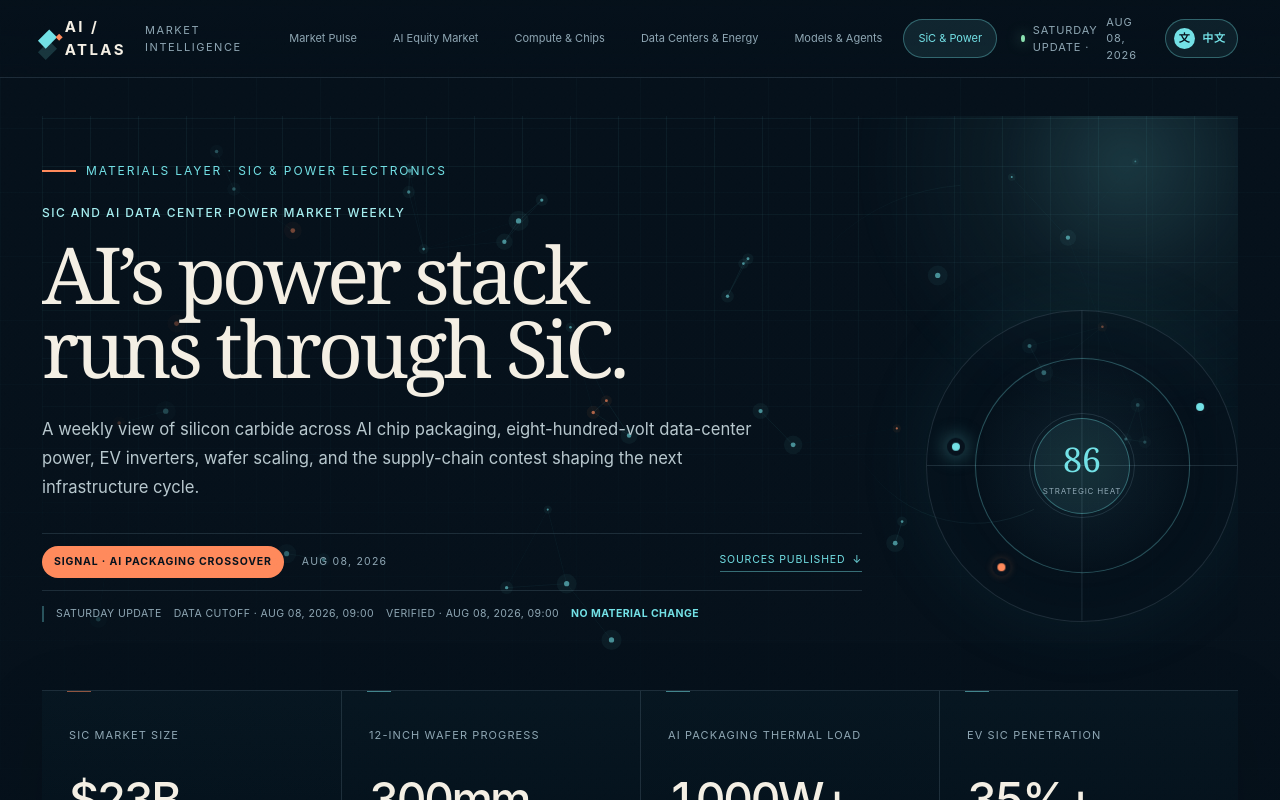
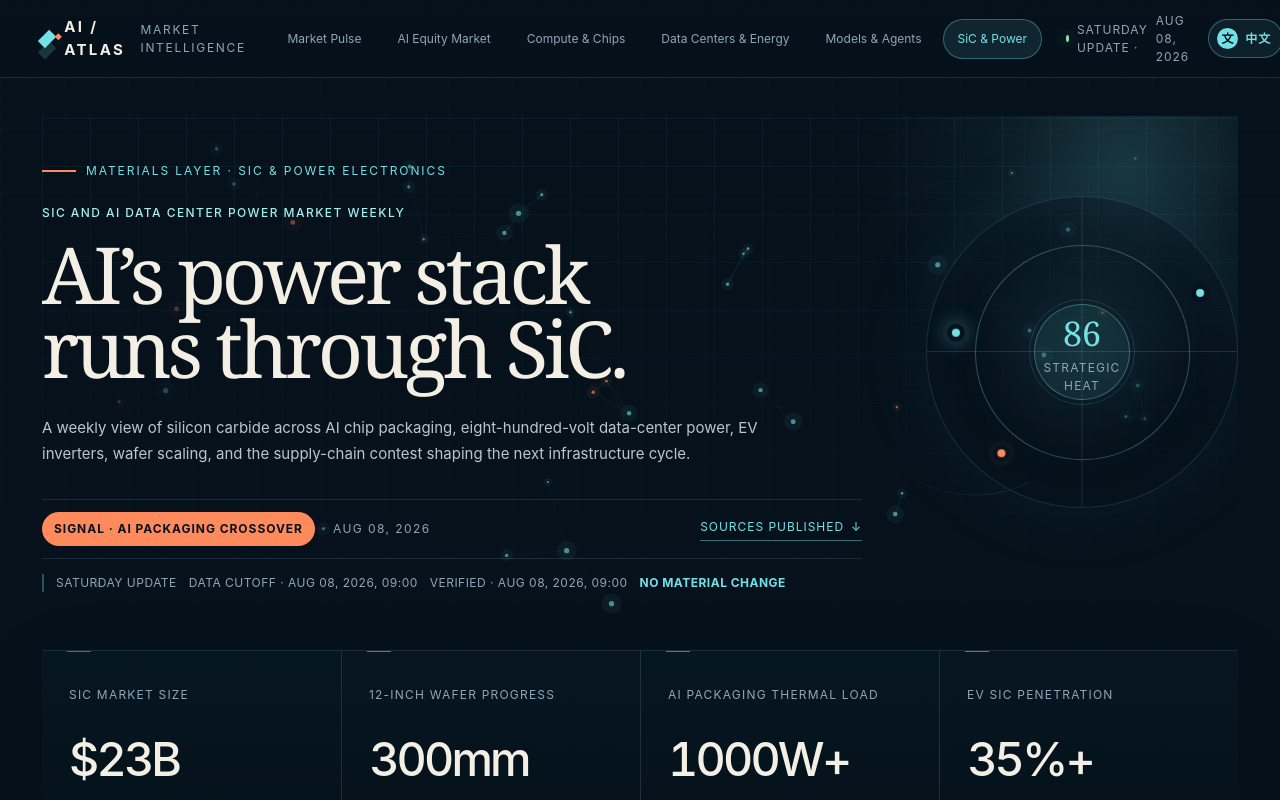
Before and after one commit to TYCreation/ai-market-atlas, a Next.js app: page /en/sic in a window 1280 px wide. Shown: the top 800 px of the page. Built offline with nearby package versions, Linux system fonts and the light colour scheme.

Commit message:
feat: improve market brief readability

```diff
--- a/app/globals.css
+++ b/app/globals.css
@@ -1,6 +1,14 @@
 @import "tailwindcss";
 
 :root {
+  --header-height: 78px;
+  --text-xs: 0.75rem;
+  --text-sm: 0.8125rem;
+  --text-base: 0.9375rem;
+  --text-md: 1rem;
+  --text-lg: 1.125rem;
+  --text-xl: 1.375rem;
+  --text-2xl: clamp(2rem, 5vw, 4.75rem);
   --ink: #07121d;
   --ink-2: #0c1b29;
   --panel: rgba(16, 37, 54, 0.76);
@@ -35,7 +43,21 @@
     var(--ink);
   color: var(--ivory);
   font-family: var(--font-sans);
+  font-size: var(--text-md);
+  line-height: 1.5;
   min-height: 100vh;
+}
+
+:lang(zh-Hant) body {
+  line-height: 1.75;
+}
+
+:lang(zh-Hant) .masthead-summary,
+:lang(zh-Hant) .panel p,
+:lang(zh-Hant) .watch-card p,
+:lang(zh-Hant) .source-card p {
+  font-size: var(--text-md);
+  line-height: 1.75;
 }
 
 a {
@@ -64,7 +86,7 @@
   display: grid;
   gap: 24px;
   grid-template-columns: auto 1fr auto;
-  min-height: 74px;
+  min-height: var(--header-height);
   padding: 0 42px;
   position: sticky;
   top: 0;
@@ -107,7 +129,7 @@
 .brand span:last-child {
   color: var(--muted);
   font-family: var(--font-mono);
-  font-size: 9px;
+  font-size: var(--text-xs);
   letter-spacing: 0.14em;
   text-transform: uppercase;
 }
@@ -122,7 +144,7 @@
   border: 1px solid transparent;
   border-radius: 999px;
   color: var(--muted);
-  font-size: 12px;
+  font-size: var(--text-xs);
   padding: 9px 13px;
   transition: 160ms ease;
   white-space: nowrap;
@@ -132,7 +154,6 @@
 .nav-link:focus-visible {
   border-color: var(--line);
   color: var(--ivory);
-  outline: none;
 }
 
 .nav-link.active {
@@ -146,7 +167,7 @@
   color: var(--muted);
   display: flex;
   font-family: var(--font-mono);
-  font-size: 10px;
+  font-size: var(--text-xs);
   gap: 8px;
   letter-spacing: 0.08em;
   text-transform: uppercase;
@@ -177,7 +198,7 @@
   cursor: pointer;
   display: inline-flex;
   font-family: var(--font-mono);
-  font-size: 10px;
+  font-size: var(--text-xs);
   font-weight: 650;
   gap: 7px;
   letter-spacing: 0.08em;
@@ -203,7 +224,6 @@
   background: rgba(115, 225, 230, 0.16);
   border-color: var(--cyan);
   color: var(--ivory);
-  outline: none;
 }
 
 @keyframes pulse {
@@ -233,11 +253,11 @@
 }
 
 .masthead {
-  align-items: end;
+  align-items: start;
   display: grid;
   gap: 48px;
   grid-template-columns: minmax(0, 1.35fr) minmax(340px, 0.65fr);
-  min-height: 440px;
+  min-height: 0;
   overflow: hidden;
   padding: 38px 0 58px;
   position: relative;
@@ -266,7 +286,7 @@
   color: var(--cyan);
   display: flex;
   font-family: var(--font-mono);
-  font-size: 11px;
+  font-size: var(--text-xs);
   gap: 10px;
   letter-spacing: 0.16em;
   margin: 0 0 24px;
@@ -293,7 +313,7 @@
 .search-heading {
   color: var(--cyan-soft);
   font-family: var(--font-mono);
-  font-size: 11px;
+  font-size: var(--text-xs);
   font-weight: 500;
   letter-spacing: 0.12em;
   line-height: 1.45;
@@ -313,7 +333,7 @@
 
 .masthead-summary {
   color: #b8c8ce;
-  font-size: 17px;
+  font-size: var(--text-md);
   line-height: 1.65;
   margin: 30px 0 32px;
   max-width: 750px;
@@ -345,7 +365,7 @@
 .edition {
   color: var(--muted);
   font-family: var(--font-mono);
-  font-size: 10px;
+  font-size: var(--text-xs);
   letter-spacing: 0.12em;
   text-transform: uppercase;
 }
@@ -356,7 +376,7 @@
   color: var(--cyan);
   display: inline-flex;
   font-family: var(--font-mono);
-  font-size: 9px;
+  font-size: var(--text-xs);
   gap: 7px;
   letter-spacing: 0.08em;
   padding-bottom: 3px;
@@ -372,7 +392,7 @@
   color: var(--ink);
   display: inline-flex;
   font-family: var(--font-mono);
-  font-size: 9px;
+  font-size: var(--text-xs);
   font-weight: 700;
   gap: 7px;
   letter-spacing: 0.08em;
@@ -386,7 +406,6 @@
   background: var(--ivory);
   border-color: var(--ivory);
   color: var(--ink);
-  outline: none;
   transform: translateY(-1px);
 }
 
@@ -394,7 +413,6 @@
 .source-jump:focus-visible {
   border-color: var(--ivory);
   color: var(--ivory);
-  outline: none;
 }
 
 .signal-badge {
@@ -404,7 +422,7 @@
   color: var(--ink);
   display: inline-flex;
   font-family: var(--font-mono);
-  font-size: 10px;
+  font-size: var(--text-xs);
   font-weight: 700;
   gap: 7px;
   letter-spacing: 0.08em;
@@ -478,7 +496,7 @@
 .orbit-core span {
   color: var(--muted);
   font-family: var(--font-mono);
-  font-size: 8px;
+  font-size: var(--text-xs);
   letter-spacing: 0.1em;
   text-transform: uppercase;
 }
@@ -549,7 +567,7 @@
 .metric-label {
   color: var(--muted);
   font-family: var(--font-mono);
-  font-size: 10px;
+  font-size: var(--text-xs);
   letter-spacing: 0.1em;
   text-transform: uppercase;
 }
@@ -566,14 +584,14 @@
   align-items: center;
   color: var(--muted);
   display: flex;
-  font-size: 11px;
+  font-size: var(--text-xs);
   justify-content: space-between;
 }
 
 .metric-delta {
   color: var(--green);
   font-family: var(--font-mono);
-  font-size: 9px;
+  font-size: var(--text-xs);
   text-transform: uppercase;
 }
 
@@ -603,7 +621,7 @@
 .metric-sources > span {
   color: var(--muted);
   font-family: var(--font-mono);
-  font-size: 8px;
+  font-size: var(--text-xs);
   letter-spacing: 0.08em;
   margin-right: 2px;
   text-transform: uppercase;
@@ -617,7 +635,7 @@
   color: var(--cyan);
   display: inline-flex;
   font-family: var(--font-mono);
-  font-size: 8px;
+  font-size: var(--text-xs);
   height: 23px;
   justify-content: center;
   min-width: 29px;
@@ -629,7 +647,6 @@
 .metric-sources a:focus-visible {
   background: var(--cyan);
   color: var(--ink);
-  outline: none;
 }
 
 .section {
@@ -646,7 +663,7 @@
 .section-kicker {
   color: var(--cyan);
   font-family: var(--font-mono);
-  font-size: 10px;
+  font-size: var(--text-xs);
   letter-spacing: 0.16em;
   margin: 0 0 12px;
   text-transform: uppercase;
@@ -676,7 +693,7 @@
   color: var(--muted);
   cursor: pointer;
   font-family: var(--font-mono);
-  font-size: 9px;
+  font-size: var(--text-xs);
   letter-spacing: 0.08em;
   padding: 8px 12px;
   text-transform: uppercase;
@@ -685,7 +702,6 @@
 .horizon-selector button:hover,
 .horizon-selector button:focus-visible {
   color: var(--ivory);
-  outline: none;
 }
 
 .horizon-selector button.active {
@@ -716,7 +732,7 @@
 .brief-number {
   color: var(--orange);
   font-family: var(--font-mono);
-  font-size: 10px;
+  font-size: var(--text-xs);
   letter-spacing: 0.15em;
   text-transform: uppercase;
 }
@@ -733,7 +749,7 @@
 
 .brief-panel p {
   color: #b8c8ce;
-  font-size: 15px;
+  font-size: var(--text-base);
   line-height: 1.75;
   margin: 0;
   max-width: 800px;
@@ -751,7 +767,7 @@
   border-radius: 999px;
   color: var(--cyan-soft);
   font-family: var(--font-mono);
-  font-size: 9px;
+  font-size: var(--text-xs);
   letter-spacing: 0.06em;
   padding: 7px 9px;
   text-transform: uppercase;
@@ -767,7 +783,7 @@
 .panel-label {
   color: var(--muted);
   font-family: var(--font-mono);
-  font-size: 9px;
+  font-size: var(--text-xs);
   letter-spacing: 0.12em;
   text-transform: uppercase;
 }
@@ -798,7 +814,7 @@
 
 .chart-caption {
   color: var(--muted);
-  font-size: 11px;
+  font-size: var(--text-xs);
   line-height: 1.55;
   margin: 17px 0 0;
 }
@@ -841,7 +857,7 @@
 .signal-index {
   color: var(--muted);
   font-family: var(--font-mono);
-  font-size: 9px;
+  font-size: var(--text-xs);
 }
 
 .signal-score {
@@ -855,14 +871,14 @@
 }
 
 .signal-card h3 {
-  font-size: 16px;
+  font-size: var(--text-md);
   font-weight: 600;
   margin: 38px 0 12px;
 }
 
 .signal-card p {
   color: var(--muted);
-  font-size: 12px;
+  font-size: var(--text-base);
   line-height: 1.55;
   margin: 0;
 }
@@ -871,7 +887,7 @@
   color: var(--cyan-soft);
   display: block;
   font-family: var(--font-mono);
-  font-size: 9px;
+  font-size: var(--text-xs);
   letter-spacing: 0.08em;
   margin-top: 25px;
   text-transform: uppercase;
@@ -902,7 +918,7 @@
 .market-table th {
   color: var(--muted);
   font-family: var(--font-mono);
-  font-size: 9px;
+  font-size: var(--text-xs);
   font-weight: 500;
   letter-spacing: 0.1em;
   text-transform: uppercase;
@@ -910,7 +926,7 @@
 
 .market-table td {
   color: #c7d4d9;
-  font-size: 12px;
+  font-size: var(--text-xs);
 }
 
 .market-table td:first-child {
@@ -932,7 +948,7 @@
   color: var(--cyan);
   display: inline-block;
   font-family: var(--font-mono);
-  font-size: 9px;
+  font-size: var(--text-xs);
   padding: 6px 8px;
   text-transform: uppercase;
 }
@@ -940,7 +956,7 @@
 .deep-dive-updated {
   color: var(--muted);
   font-family: var(--font-mono);
-  font-size: 9px;
+  font-size: var(--text-xs);
   letter-spacing: 0.1em;
   text-transform: uppercase;
 }
@@ -981,7 +997,7 @@
 .sic-stock-head strong {
   color: var(--cyan);
   font-family: var(--font-mono);
-  font-size: 17px;
+  font-size: var(--text-md);
   letter-spacing: 0.08em;
 }
 
@@ -989,7 +1005,7 @@
 .sic-subhead span {
   color: var(--muted);
   font-family: var(--font-mono);
-  font-size: 8px;
+  font-size: var(--text-xs);
   letter-spacing: 0.1em;
   text-transform: uppercase;
 }
@@ -1017,7 +1033,7 @@
 .sic-stock-moves dt {
   color: var(--muted);
   font-family: var(--font-mono);
-  font-size: 8px;
+  font-size: var(--text-xs);
   letter-spacing: 0.1em;
   margin-bottom: 7px;
   text-transform: uppercase;
@@ -1026,7 +1042,7 @@
 .sic-stock-moves dd {
   color: #c7d4d9;
   font-family: var(--font-mono);
-  font-size: 9px;
+  font-size: var(--text-xs);
   margin: 0;
   white-space: nowrap;
 }
@@ -1086,7 +1102,7 @@
 .forecast-year {
   color: var(--muted);
   font-family: var(--font-mono);
-  font-size: 8px;
+  font-size: var(--text-xs);
   white-space: nowrap;
 }
 
@@ -1186,7 +1202,7 @@
   color: var(--cyan);
   content: "0" counter(thesis-case);
   font-family: var(--font-mono);
-  font-size: 9px;
+  font-size: var(--text-xs);
   left: 0;
   position: absolute;
   top: 24px;
@@ -1206,7 +1222,7 @@
 
 .case-list p {
   color: var(--muted);
-  font-size: 11px;
+  font-size: var(--text-xs);
   line-height: 1.6;
   margin: 0;
 }
@@ -1229,7 +1245,7 @@
   cursor: pointer;
   display: inline-flex;
   font-family: var(--font-mono);
-  font-size: 9px;
+  font-size: var(--text-xs);
   gap: 8px;
   letter-spacing: 0.08em;
   padding: 10px 13px;
@@ -1239,7 +1255,7 @@
 
 .market-film-replay span {
   font-family: var(--font-sans);
-  font-size: 16px;
+  font-size: var(--text-md);
   line-height: 1;
 }
 
@@ -1248,7 +1264,6 @@
   background: rgba(115, 225, 230, 0.16);
   border-color: var(--cyan);
   color: var(--ivory);
-  outline: none;
   transform: translateY(-1px);
 }
 
@@ -1286,7 +1301,7 @@
 .market-film-note {
   color: var(--muted);
   font-family: var(--font-mono);
-  font-size: 9px;
+  font-size: var(--text-xs);
   letter-spacing: 0.04em;
   line-height: 1.65;
   margin: 14px 0 0;
@@ -1320,14 +1335,14 @@
 }
 
 .equity-sector-top h3 {
-  font-size: 15px;
+  font-size: var(--text-base);
   margin: 0;
 }
 
 .equity-sector-top > span {
   color: var(--cyan);
   font-family: var(--font-mono);
-  font-size: 8px;
+  font-size: var(--text-xs);
   letter-spacing: 0.08em;
   text-transform: uppercase;
 }
@@ -1349,7 +1364,7 @@
 .basket-metrics span {
   color: var(--muted);
   font-family: var(--font-mono);
-  font-size: 8px;
+  font-size: var(--text-xs);
   letter-spacing: 0.08em;
   text-transform: uppercase;
 }
@@ -1357,7 +1372,7 @@
 .equity-sector-returns strong,
 .basket-metrics strong {
   font-family: var(--font-mono);
-  font-size: 11px;
+  font-size: var(--text-xs);
   font-weight: 600;
 }
 
@@ -1416,7 +1431,7 @@
   color: var(--muted);
   cursor: pointer;
   font-family: var(--font-mono);
-  font-size: 8px;
+  font-size: var(--text-xs);
   letter-spacing: 0.06em;
   padding: 8px 10px;
   text-transform: uppercase;
@@ -1428,7 +1443,6 @@
   background: rgba(115, 225, 230, 0.1);
   border-color: var(--line-strong);
   color: var(--cyan);
-  outline: none;
 }
 
 .equity-table-panel {
@@ -1441,7 +1455,7 @@
 
 .equity-table td {
   font-family: var(--font-mono);
-  font-size: 10px;
+  font-size: var(--text-xs);
 }
 
 .equity-table :is(th, td):nth-child(2),
@@ -1462,14 +1476,14 @@
 
 .equity-name strong {
   color: var(--cyan);
-  font-size: 12px;
+  font-size: var(--text-xs);
   letter-spacing: 0.06em;
 }
 
 .equity-name span {
   color: var(--muted);
   font-family: var(--font-sans);
-  font-size: 10px;
+  font-size: var(--text-xs);
   font-weight: 400;
 }
 
@@ -1521,13 +1535,13 @@
 .catalyst-date span {
   color: var(--muted);
   font-family: var(--font-mono);
-  font-size: 9px;
+  font-size: var(--text-xs);
 }
 
 .catalyst-date strong {
   color: var(--orange);
   font-family: var(--font-mono);
-  font-size: 12px;
+  font-size: var(--text-xs);
   letter-spacing: 0.08em;
 }
 
@@ -1549,7 +1563,7 @@
   color: var(--cyan);
   display: block;
   font-family: var(--font-mono);
-  font-size: 9px;
+  font-size: var(--text-xs);
   letter-spacing: 0.07em;
   margin-bottom: 20px;
 }
@@ -1558,7 +1572,7 @@
 .basket-card p,
 .risk-card p {
   color: var(--muted);
-  font-size: 11px;
+  font-size: var(--text-xs);
   line-height: 1.65;
   margin: 0;
 }
@@ -1581,7 +1595,7 @@
 .basket-index {
   color: var(--orange);
   font-family: var(--font-mono);
-  font-size: 9px;
+  font-size: var(--text-xs);
 }
 
 .basket-card h3 {
@@ -1616,7 +1630,7 @@
   border: 1px solid var(--line);
   color: var(--cyan-soft);
   font-family: var(--font-mono);
-  font-size: 8px;
+  font-size: var(--text-xs);
   padding: 6px 7px;
 }
 
@@ -1654,7 +1668,7 @@
   border-radius: 999px;
   color: var(--cyan);
   font-family: var(--font-mono);
-  font-size: 8px;
+  font-size: var(--text-xs);
   padding: 5px 7px;
   text-transform: uppercase;
 }
@@ -1670,7 +1684,7 @@
 .risk-card-top strong {
   color: var(--ivory);
   font-family: var(--font-mono);
-  font-size: 10px;
+  font-size: var(--text-xs);
   text-align: right;
 }
 
@@ -1709,7 +1723,7 @@
   color: var(--muted);
   display: flex;
   font-family: var(--font-mono);
-  font-size: 9px;
+  font-size: var(--text-xs);
   justify-content: space-between;
   letter-spacing: 0.08em;
   text-transform: uppercase;
@@ -1726,7 +1740,7 @@
 
 .watch-card p {
   color: var(--muted);
-  font-size: 12px;
+  font-size: var(--text-xs);
   line-height: 1.65;
   margin: 0;
 }
@@ -1735,7 +1749,7 @@
   color: var(--cyan);
   display: block;
   font-family: var(--font-mono);
-  font-size: 9px;
+  font-size: var(--text-xs);
   letter-spacing: 0.08em;
   margin-top: 25px;
   text-transform: uppercase;
@@ -1752,7 +1766,7 @@
 .source-reviewed {
   color: var(--muted);
   font-family: var(--font-mono);
-  font-size: 9px;
+  font-size: var(--text-xs);
   letter-spacing: 0.08em;
   text-transform: uppercase;
 }
@@ -1771,7 +1785,7 @@
 
 .source-principles p {
   color: #b8c8ce;
-  font-size: 12px;
+  font-size: var(--text-xs);
   line-height: 1.65;
   margin: 0;
   max-width: 820px;
@@ -1790,7 +1804,7 @@
   border-radius: 999px;
   color: var(--cyan-soft);
   font-family: var(--font-mono);
-  font-size: 8px;
+  font-size: var(--text-xs);
   letter-spacing: 0.06em;
   padding: 8px 10px;
   text-transform: uppercase;
@@ -1826,7 +1840,6 @@
 .source-card > a:focus-visible {
   background: rgba(115, 225, 230, 0.05);
   box-shadow: inset 0 3px 0 var(--cyan);
-  outline: none;
 }
 
 .source-card-top {
@@ -1841,7 +1854,7 @@
   border-radius: 999px;
   color: var(--cyan);
   font-family: var(--font-mono);
-  font-size: 8px;
+  font-size: var(--text-xs);
   letter-spacing: 0.06em;
   padding: 6px 8px;
   text-transform: uppercase;
@@ -1860,13 +1873,13 @@
 .source-index {
   color: var(--muted);
   font-family: var(--font-mono);
-  font-size: 9px;
+  font-size: var(--text-xs);
 }
 
 .source-publisher {
   color: var(--cyan);
   font-family: var(--font-mono);
-  font-size: 9px;
+  font-size: var(--text-xs);
   letter-spacing: 0.06em;
   margin: 30px 0 8px;
   text-transform: uppercase;
@@ -1883,7 +1896,7 @@
 
 .source-scope {
   color: var(--muted);
-  font-size: 11px;
+  font-size: var(--text-xs);
   line-height: 1.62;
   margin: 15px 0 22px;
 }
@@ -1894,7 +1907,7 @@
   color: var(--muted);
   display: flex;
   font-family: var(--font-mono);
-  font-size: 8px;
+  font-size: var(--text-xs);
   gap: 15px;
   justify-content: space-between;
   left: 24px;
@@ -1914,7 +1927,7 @@
 
 .source-method {
   color: var(--muted);
-  font-size: 10px;
+  font-size: var(--text-xs);
   line-height: 1.65;
   margin: 18px 0 0;
   max-width: 940px;
@@ -1936,7 +1949,7 @@
 
 .footer p {
   color: var(--muted);
-  font-size: 10px;
+  font-size: var(--text-xs);
   line-height: 1.65;
   margin: 0;
   max-width: 760px;
@@ -1949,7 +1962,7 @@
 .footer-edition {
   color: var(--cyan);
   font-family: var(--font-mono);
-  font-size: 9px;
+  font-size: var(--text-xs);
   letter-spacing: 0.1em;
   text-transform: uppercase;
 }
@@ -1960,7 +1973,7 @@
   color: var(--muted);
   display: flex;
   font-family: var(--font-mono);
-  font-size: 10px;
+  font-size: var(--text-xs);
   grid-column: 1 / -1;
   justify-content: space-between;
   letter-spacing: 0.1em;
@@ -1978,7 +1991,7 @@
 .archive-back {
   color: var(--cyan);
   font-family: var(--font-mono);
-  font-size: 10px;
+  font-size: var(--text-xs);
   letter-spacing: 0.08em;
   text-decoration: none;
   text-transform: uppercase;
@@ -2025,7 +2038,7 @@
 
 .archive-title-en {
   font-family: var(--font-mono);
-  font-size: 12px;
+  font-size: var(--text-xs);
   letter-spacing: 0.09em;
   margin: 0;
   text-transform: uppercase;
@@ -2046,7 +2059,7 @@
 .archive-meta {
   color: var(--cyan);
   font-family: var(--font-mono);
-  font-size: 10px;
+  font-size: var(--text-xs);
   letter-spacing: 0.08em;
   margin: 28px 0 0;
   text-transform: uppercase;
@@ -2067,7 +2080,7 @@
 
 .archive-section-head p:not(.section-kicker) {
   color: var(--muted);
-  font-size: 12px;
+  font-size: var(--text-xs);
   margin: 0;
 }
 
@@ -2087,7 +2100,7 @@
 .archive-source > span {
   color: var(--muted);
   font-family: var(--font-mono);
-  font-size: 10px;
+  font-size: var(--text-xs);
   letter-spacing: 0.08em;
   text-transform: uppercase;
 }
@@ -2103,7 +2116,7 @@
 .archive-equity small {
   color: var(--muted);
   font-family: var(--font-mono);
-  font-size: 10px;
+  font-size: var(--text-xs);
 }
 
 .archive-equities {
@@ -2150,13 +2163,13 @@
 .archive-change span {
   color: var(--muted);
   font-family: var(--font-mono);
-  font-size: 10px;
+  font-size: var(--text-xs);
   margin: 0 0 8px;
 }
 
 .archive-change strong {
   display: block;
-  font-size: 15px;
+  font-size: var(--text-base);
   font-weight: 500;
 }
 
@@ -2212,7 +2225,7 @@
 .archive-source p,
 .archive-source small {
   color: var(--muted);
-  font-size: 11px;
+  font-size: var(--text-xs);
   margin: 5px 0 0;
 }
 
@@ -2221,7 +2234,7 @@
   align-self: start;
   color: var(--cyan);
   font-family: var(--font-mono);
-  font-size: 10px;
+  font-size: var(--text-xs);
   font-style: normal;
   text-decoration: none;
 }
@@ -2245,7 +2258,7 @@
 .archive-index-card em {
   color: var(--cyan);
   font-family: var(--font-mono);
-  font-size: 10px;
+  font-size: var(--text-xs);
   font-style: normal;
   letter-spacing: 0.08em;
   text-transform: uppercase;
@@ -2492,14 +2505,14 @@
   }
 
   .masthead-summary {
-    font-size: 15px;
+    font-size: var(--text-base);
     line-height: 1.58;
   }
 
   .edition-status {
     border-top: 1px solid var(--line);
     display: grid;
-    font-size: 10px;
+    font-size: var(--text-xs);
     gap: 7px 12px;
     grid-template-columns: 1fr auto;
     line-height: 1.45;
@@ -2607,7 +2620,7 @@
   display: flex;
   flex-wrap: wrap;
   font-family: var(--font-mono);
-  font-size: 9px;
+  font-size: var(--text-xs);
   gap: 7px 12px;
   letter-spacing: 0.04em;
   margin-top: 15px;
@@ -2628,7 +2641,7 @@
   display: inline-flex;
   margin: 4px 0;
   color: #ffb45c;
-  font-size: 11px;
+  font-size: var(--text-xs);
   font-weight: 700;
   letter-spacing: 0.06em;
   text-transform: uppercase;
@@ -2639,7 +2652,7 @@
     border-left: 0;
     border-top: 1px solid var(--line);
     display: grid;
-    font-size: 9px;
+    font-size: var(--text-xs);
     gap: 7px 12px;
     grid-template-columns: 1fr auto;
     line-height: 1.45;
@@ -2664,7 +2677,7 @@
     radial-gradient(circle at 76% -8%, rgba(67, 188, 199, 0.18), transparent 34rem),
     radial-gradient(circle at 8% 48%, rgba(16, 69, 91, 0.22), transparent 38rem),
     linear-gradient(180deg, #06111b 0%, var(--ink) 42%, #061019 100%);
-  font-size: 16px;
+  font-size: var(--text-md);
   overflow-x: hidden;
 }
 
@@ -2714,14 +2727,14 @@
 }
 
 .brand strong {
-  font-size: 15px;
+  font-size: var(--text-base);
 }
 
 .brand span:last-child,
 .nav-link,
 .status,
 .language-switch {
-  font-size: 11px;
+  font-size: var(--text-xs);
 }
 
 .nav-link {
@@ -2734,10 +2747,11 @@
 }
 
 .masthead {
+  align-items: start;
   gap: 62px;
   grid-template-columns: minmax(0, 1.45fr) minmax(300px, 0.55fr);
-  min-height: 500px;
-  padding: 46px 0 68px;
+  min-height: 0;
+  padding: 46px 0 58px;
 }
 
 .masthead::before {
@@ -2762,7 +2776,7 @@
 
 .eyebrow,
 .search-heading {
-  font-size: 12px;
+  font-size: var(--text-xs);
 }
 
 .editorial-headline {
@@ -2773,8 +2787,19 @@
   text-wrap: balance;
 }
 
+.masthead-copy {
+  grid-column: 1;
+  max-width: 960px;
+}
+
+.signal-orbit {
+  align-self: start;
+  grid-column: 2;
+  margin-top: 34px;
+}
+
 .masthead-summary {
-  font-size: clamp(16px, 1.3vw, 18px);
+  font-size: var(--text-md);
   line-height: 1.72;
   max-width: 720px;
 }
@@ -2784,7 +2809,7 @@
 .source-jump,
 .brief-jump,
 .edition-status {
-  font-size: 10.5px;
+  font-size: var(--text-xs);
 }
 
 .signal-orbit {
@@ -2865,7 +2890,7 @@
 }
 
 .metric-label {
-  font-size: 11px;
+  font-size: var(--text-xs);
 }
 
 .metric-value {
@@ -2879,7 +2904,7 @@
 .chart-caption,
 .signal-card p,
 .market-table td {
-  font-size: 13px;
+  font-size: var(--text-base);
 }
 
 .metric-delta,
@@ -2896,7 +2921,7 @@
 .table-pill,
 .market-film-replay,
 .market-film-note {
-  font-size: 10.5px;
+  font-size: var(--text-xs);
 }
 
 .metric-sources a {
@@ -2965,7 +2990,7 @@
 .brief-panel p,
 .source-principles > p,
 .source-method {
-  font-size: 15px;
+  font-size: var(--text-base);
 }
 
 .signal-card {
@@ -3047,7 +3072,7 @@
 
 .watch-card p,
 .source-scope {
-  font-size: 13px;
+  font-size: var(--text-base);
   line-height: 1.65;
 }
 
@@ -3113,7 +3138,7 @@
 
 @media (max-width: 520px) {
   body {
-    font-size: 15px;
+    font-size: var(--text-base);
   }
 
   .editorial-headline {
@@ -3123,11 +3148,11 @@
 
   .eyebrow,
   .search-heading {
-    font-size: 11px;
+    font-size: var(--text-xs);
   }
 
   .masthead-summary {
-    font-size: 16px;
+    font-size: var(--text-md);
   }
 
   .metric-value {
@@ -3144,7 +3169,7 @@
   .market-table td,
   .watch-card p,
   .source-scope {
-    font-size: 12.5px;
+    font-size: var(--text-base);
   }
 }
 
@@ -3233,3 +3258,76 @@
     opacity: 0.48;
   }
 }
+
+/* Reader interaction and empty-state contracts */
+
+.section-head,
+#sources,
+#weekly-brief,
+[id^="source-"] {
+  scroll-margin-top: calc(var(--header-height) + 16px);
+}
+
+:where(a, button):focus-visible {
+  outline: 2px solid var(--cyan);
+  outline-offset: 2px;
+}
+
+:where(a, button):focus {
+  outline: 2px solid var(--cyan);
+  outline-offset: 2px;
+}
+
+.nav-link,
+.brand,
+.source-jump,
+.brief-jump,
+.footer-archive {
+  align-items: center;
+  display: inline-flex;
+  min-height: 24px;
+}
+
+.nav-link,
+.source-jump,
+.brief-jump {
+  transition-property: color, background-color, border-color, transform;
+}
+
+.catalyst-grid:empty,
+.archive-list:empty,
+.archive-source-list:empty,
+.archive-equities:empty,
+.archive-change-list:empty {
+  display: none;
+}
+
+.section:has(> .catalyst-grid:empty),
+.archive-section:has(> .archive-empty),
+.archive-section:has(> .archive-list:empty),
+.archive-section:has(> .archive-equities:empty),
+.archive-section:has(> .archive-change-list:empty),
+.archive-section:has(> .archive-source-list:empty) {
+  display: none;
+}
+
+.masthead-summary,
+.brief-panel p,
+.chart-caption,
+.signal-card p,
+.case-list p,
+.catalyst-card p,
+.basket-card p,
+.risk-card p,
+.watch-card p,
+.source-principles > p,
+.source-scope,
+.source-method,
+.footer p,
+.archive-summary,
+.archive-summary-en,
+.archive-empty,
+.archive-change strong,
+.archive-source p {
+  font-size: var(--text-base);
+}
```
Also changed, not shown: 1 other file (tests, documents, lock files or other folders).
